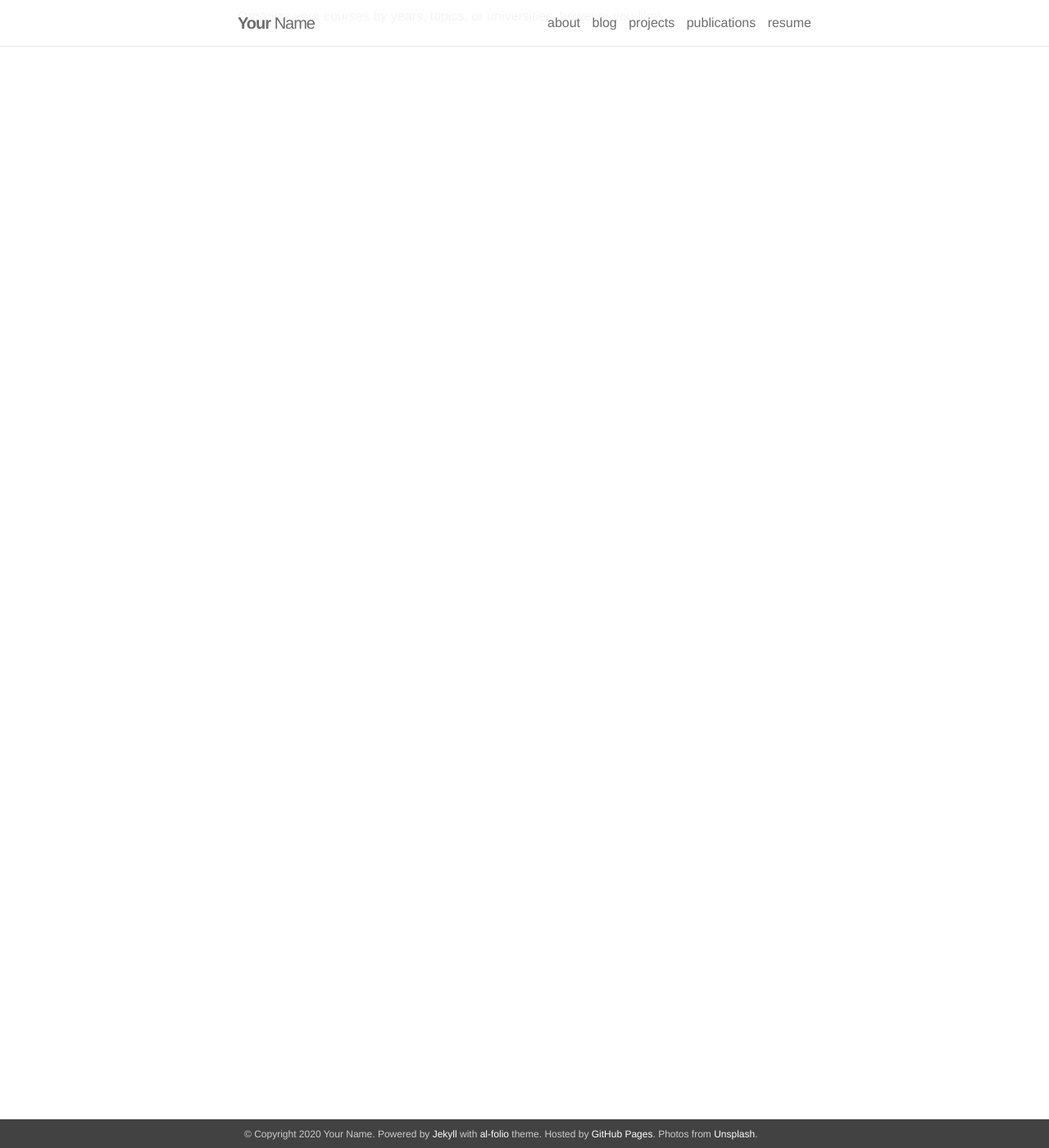
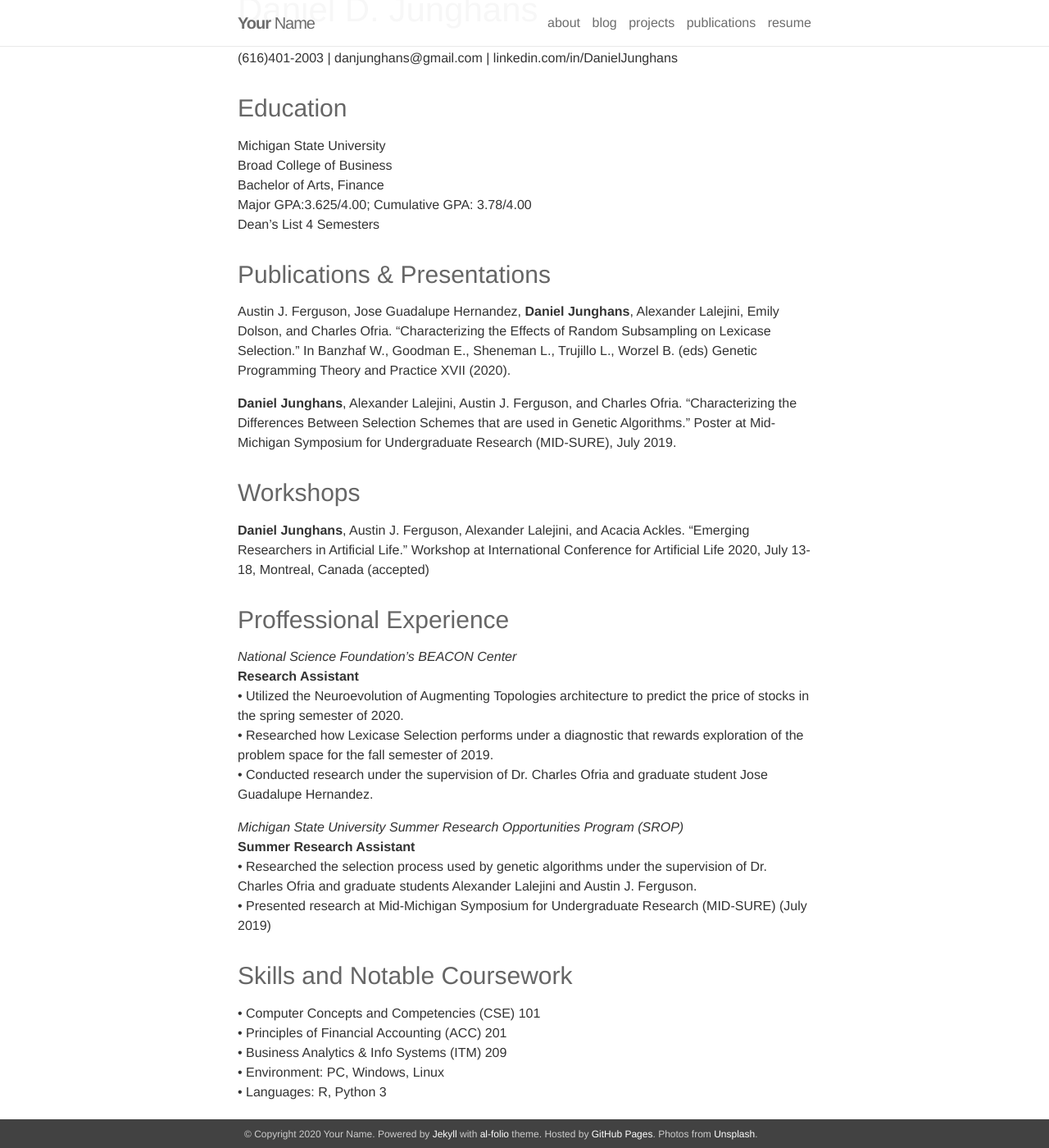
Before and after one commit to DanielJunghans/danieljunghans.github.io, a Jekyll site: the page built from _pages/resume.md, in a window 1280 px wide and 1400 px high, scrolled down 270 px. Shown: the whole window at 82% size. Built offline with Jekyll 4.4.1, drawn with Linux system fonts in a browser that asks for light colours; nearby versions of some CDN libraries; some of the changed text lies outside the part shown.

Commit message:
updated resume

```diff
--- a/_pages/resume.md
+++ b/_pages/resume.md
@@ -2,9 +2,40 @@
 layout: page
 permalink: /resume/
 title: resume
-description: Materials for courses you taught. Replace this text with your description.
+description: add a pdf view here
+
 ---
 
-For now, this page is assumed to be a static description of your courses. You can convert it to a collection similar to `_projects/` so that you can have a dedicated page for each course.
+## Daniel D. Junghans
+(616)401-2003 | danjunghans@gmail.com | linkedin.com/in/DanielJunghans
+### Education
+Michigan State University <br />
+Broad College of Business <br />
+Bachelor of Arts, Finance <br />
+Major GPA:3.625/4.00; Cumulative GPA: 3.78/4.00 <br />
+Dean's List 4 Semesters
+### Publications & Presentations
+Austin J. Ferguson, Jose Guadalupe Hernandez, **Daniel Junghans**, Alexander Lalejini, Emily Dolson, and Charles Ofria. “Characterizing the Effects of Random Subsampling on Lexicase Selection.” In Banzhaf W., Goodman E., Sheneman L., Trujillo L., Worzel B. (eds) Genetic Programming Theory and Practice XVII (2020).
+<p></p>
+**Daniel Junghans**, Alexander Lalejini, Austin J. Ferguson, and Charles Ofria. “Characterizing the Differences Between Selection Schemes that are used in Genetic Algorithms.” Poster at Mid-Michigan Symposium for Undergraduate Research (MID-SURE), July 2019.
 
-Organize your courses by years, topics, or universities, however you like!
+### Workshops
+**Daniel Junghans**, Austin J. Ferguson, Alexander Lalejini, and Acacia Ackles. “Emerging Researchers in Artificial Life.” Workshop at International Conference for Artificial Life 2020, July 13-18, Montreal, Canada (accepted)
+### Proffessional Experience
+*National Science Foundation’s BEACON Center* <br />
+**Research Assistant**     <br />
+•	Utilized the Neuroevolution of Augmenting Topologies architecture to predict the price of stocks in the spring semester of 2020.
+•	Researched how Lexicase Selection performs under a diagnostic that rewards exploration of the problem space for the fall semester of 2019. <br />
+•	Conducted research under the supervision of Dr. Charles Ofria and graduate student Jose Guadalupe Hernandez.
+<p></p>
+*Michigan State University Summer Research Opportunities Program (SROP)* <br />
+**Summer Research Assistant** <br />
+•	Researched the selection process used by genetic algorithms under the supervision of Dr. Charles Ofria and graduate students Alexander Lalejini and Austin J. Ferguson. <br />
+•	Presented research at Mid-Michigan Symposium for Undergraduate Research (MID-SURE) (July 2019)
+
+### Skills and Notable Coursework <br />
+•	Computer Concepts and Competencies (CSE) 101 <br />
+•	Principles of Financial Accounting (ACC) 201
+•	Business Analytics & Info Systems (ITM) 209
+•	Environment: PC, Windows, Linux <br />
+•	Languages: R, Python 3 <br />
```
Also changed, not shown: _pages/about.md (+1 -1 lines).
